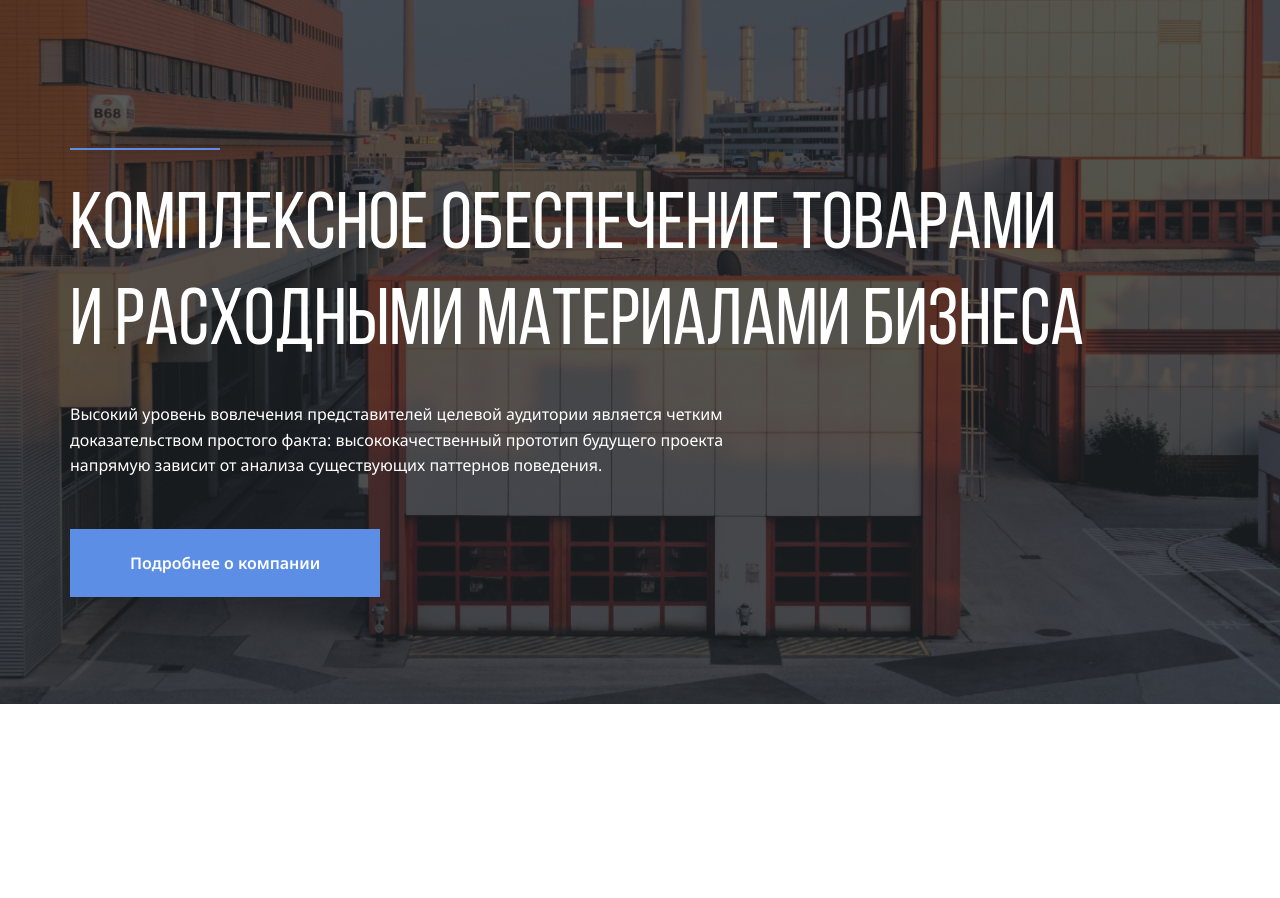
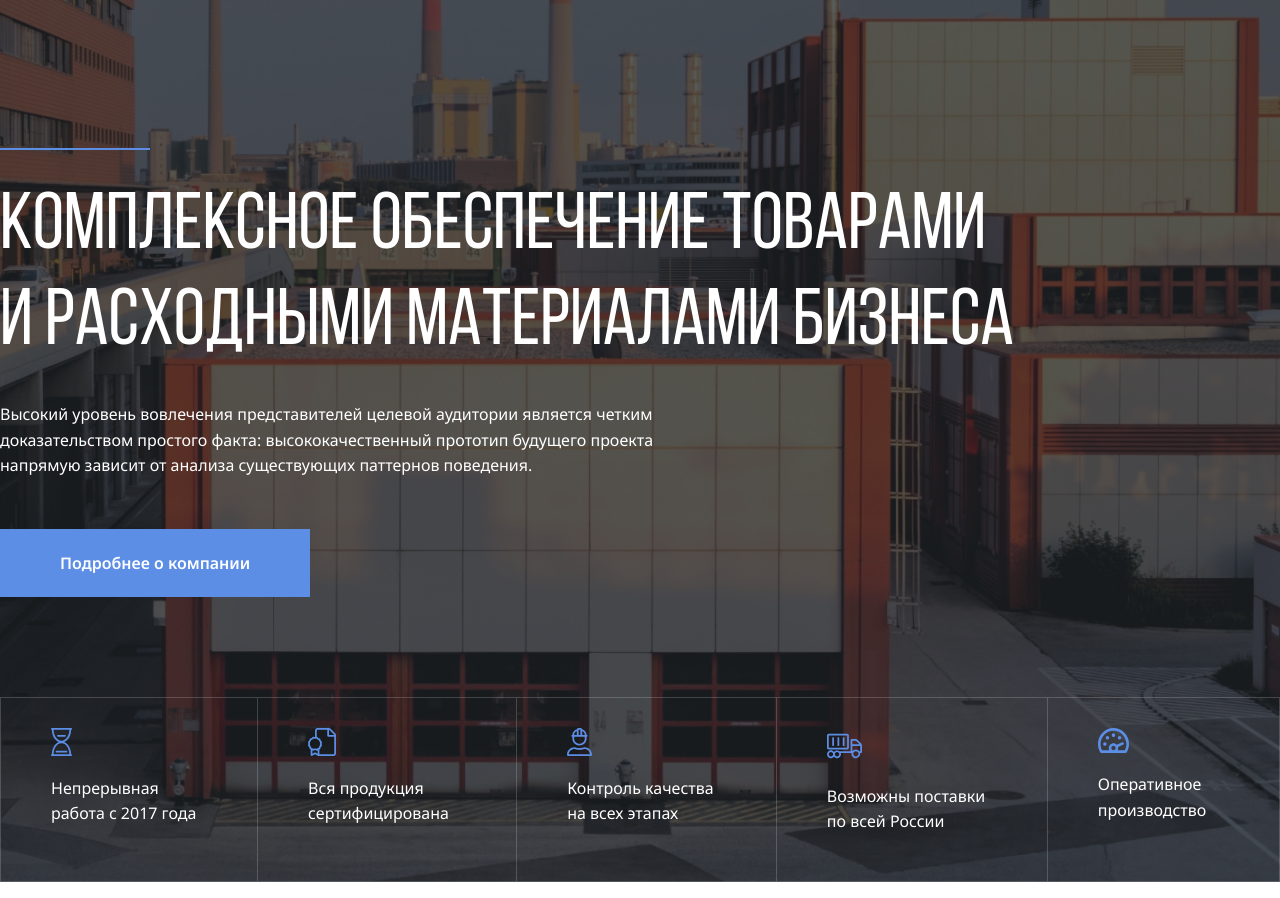
Before and after one commit to z8Dimon8z/project-GLO-2025, a plain HTML site: page index.html in a window 1280 px wide. Shown: the part 96-994 px from the top of the page. Before the commit the page ends 800 px from the top, so only its background shows below. Drawn offline with Linux system fonts and the light colour scheme.

Commit message:
aDD: Сделал главный экран

```diff
--- a/css/style.css
+++ b/css/style.css
@@ -15,7 +15,7 @@ body {
   font-style: normal;
 }
 .container {
-  max-width: 1140px;
+  max-width: 1440px;
   margin: 0 auto;
 }
 .header {
@@ -126,3 +126,30 @@ body {
   text-align: left;
   margin-bottom: 50px;
 }
+
+.header-features {
+  display: flex;
+  min-height: 150px;
+  padding: 0;
+  margin-top: 100px;
+  list-style: none;
+  color: rgb(255, 255, 255);
+  position: relative;
+}
+.header-features-item {
+  padding: 30px 50px;
+  border: 1px solid rgba(235, 235, 240, 0.2);
+}
+.header-features-item:not(:last-child) {
+  border-right: none;
+}
+.header-features-icon {
+}
+.header-features-text {
+  font-family: Noto Sans;
+  font-size: 16px;
+  font-weight: 400;
+  line-height: 160%;
+  letter-spacing: 0%;
+  text-align: left;
+}
--- a/index.html
+++ b/index.html
@@ -62,6 +62,48 @@
           </p>
           <button class="button">Подробнее о компании</button>
         </div>
+        <ul class="header-features">
+          <li class="header-features-item">
+            <img
+              src="img/Icons/watch.svg"
+              alt="icon: Песочные часы"
+              class="header-features-icon"
+            />
+            <p class="header-features-text">Непрерывная работа c 2017 года</p>
+          </li>
+          <li class="header-features-item">
+            <img
+              src="img/Icons/document.svg"
+              alt="icon: Документ"
+              class="header-features-icon"
+            />
+            <p class="header-features-text">Вся продукция сертифицирована</p>
+          </li>
+          <li class="header-features-item">
+            <img
+              src="img/Icons/builder.svg"
+              alt="icon: Рабочий в каске"
+              class="header-features-icon"
+            />
+            <p class="header-features-text">Контроль качества на всех этапах</p>
+          </li>
+          <li class="header-features-item">
+            <img
+              src="img/Icons/car.svg"
+              alt="icon: Грузовик"
+              class="header-features-icon"
+            />
+            <p class="header-features-text">Возможны поставки по всей России</p>
+          </li>
+          <li class="header-features-item">
+            <img
+              src="img/Icons/speedometer.svg"
+              alt="icon: спидометр"
+              class="header-features-icon"
+            />
+            <p class="header-features-text">Оперативное производство</p>
+          </li>
+        </ul>
       </div>
     </header>
     <script src="js/main.js"></script>
```
Also changed, not shown: img/Icons/builder.svg (added), img/Icons/car.svg (added), img/Icons/document.svg (added), img/Icons/speedometer.svg (added), img/Icons/watch.svg (added).
